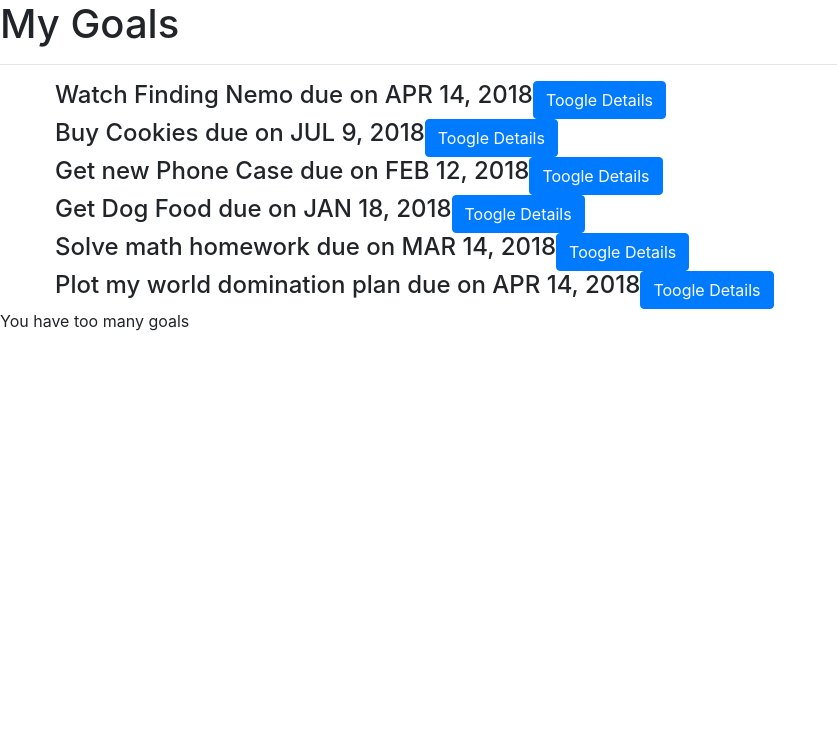
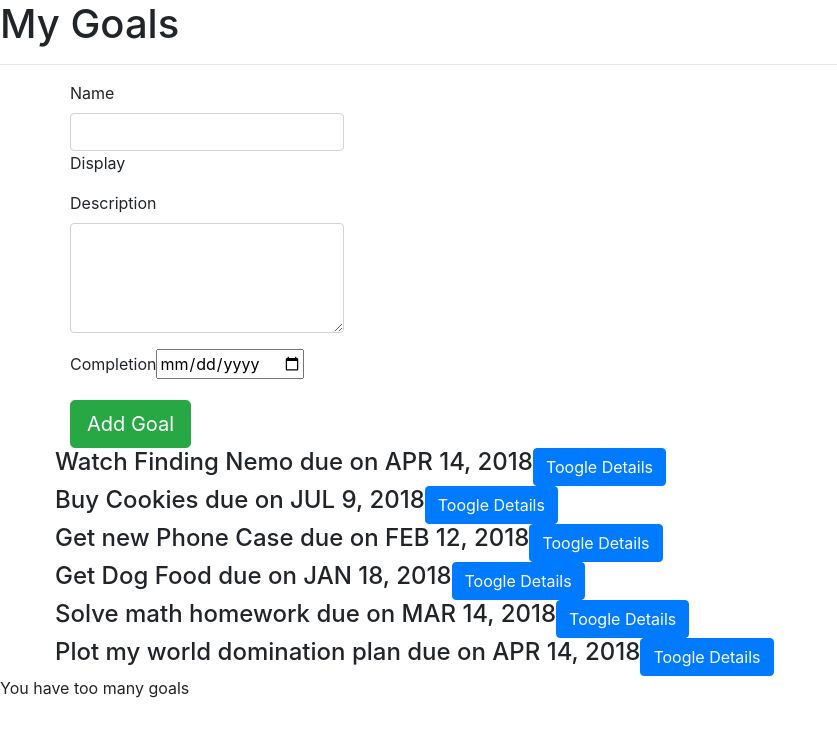
Before and after one commit to Mikemike-22/goals, an Angular app: page / in a window 1280 px wide. Shown: the top 736 px of the page, without its empty margins (0-837 px from the left). Built offline with nearby package versions, Linux system fonts and the light colour scheme.

Commit message:
add form validation

```diff
--- a/src/app/app.module.ts
+++ b/src/app/app.module.ts
@@ -1,5 +1,6 @@
 import { BrowserModule } from '@angular/platform-browser';
 import { NgModule } from '@angular/core';
+import {FormsModule} from '@angular/forms';
 
 import { AppRoutingModule } from './app-routing.module';
 import { AppComponent } from './app.component';
@@ -20,7 +21,8 @@
   ],
   imports: [
     BrowserModule,
-    AppRoutingModule
+    AppRoutingModule,
+    FormsModule
   ],
   providers: [],
   bootstrap: [AppComponent]
--- a/src/app/goal-form/goal-form.component.html
+++ b/src/app/goal-form/goal-form.component.html
@@ -1,3 +1,26 @@
-<p>
-  goal-form works!
-</p>
+<div class="container-fluid">
+    <div class="row">
+        <form #goalForm='ngForm'>
+            <div class="form-group">
+
+                <label for="name">Name</label>
+                <input type="text" required class="form-control" id="name" [(ngModel)]="newGoal.name" name="name">
+            <!--Testing  to see if we get data-->
+                Display {{newGoal.name}}
+
+            </div>
+            <div class="form-group">
+
+                <label for="description">Description</label>
+                <textarea class="form-control" id="description" rows="4" required></textarea>
+
+            </div>
+            <div class="form-group">
+                <label for="complete">Completion</label>
+                <input type='date' id="complete" required>
+
+            </div>
+            <button type="submit" class="btn btn-success btn-lg">Add Goal</button>
+        </form>
+    </div>
+</div>
--- a/src/app/goal-form/goal-form.component.ts
+++ b/src/app/goal-form/goal-form.component.ts
@@ -1,4 +1,5 @@
 import { Component, OnInit } from '@angular/core';
+import {Goal} from '../goal';
 
 @Component({
   selector: 'app-goal-form',
@@ -6,6 +7,7 @@
   styleUrls: ['./goal-form.component.css']
 })
 export class GoalFormComponent implements OnInit {
+   newGoal=new Goal(0,"","",new Date());
 
   constructor() { }
 
--- a/src/app/goal/goal.component.html
+++ b/src/app/goal/goal.component.html
@@ -1,6 +1,10 @@
 <h1>My Goals</h1>
 <hr>
 <div class="container">
+  <div class="row">
+    <app-goal-form></app-goal-form>
+  </div>
+
     <div class="row" *ngFor="let goal of goals;let i = 'index'">
         <div class="row">
             <h4 id="{{i}}" appStrikethrough>{{goal.name}} due on {{goal.completeDate|date|uppercase}}</h4>
```
